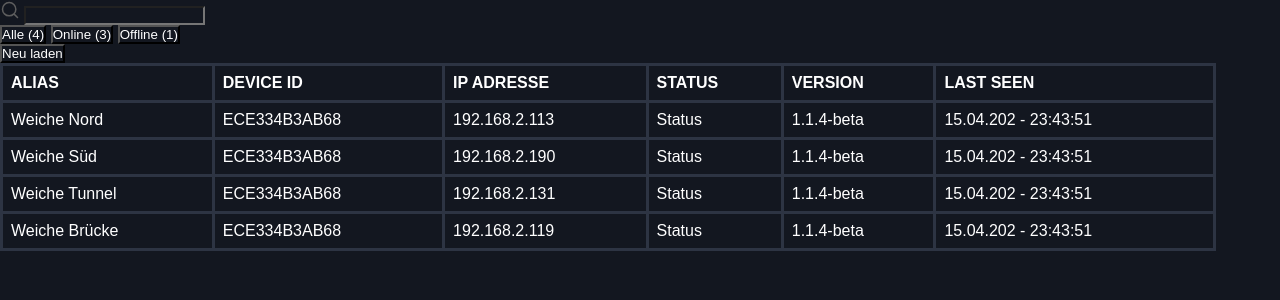
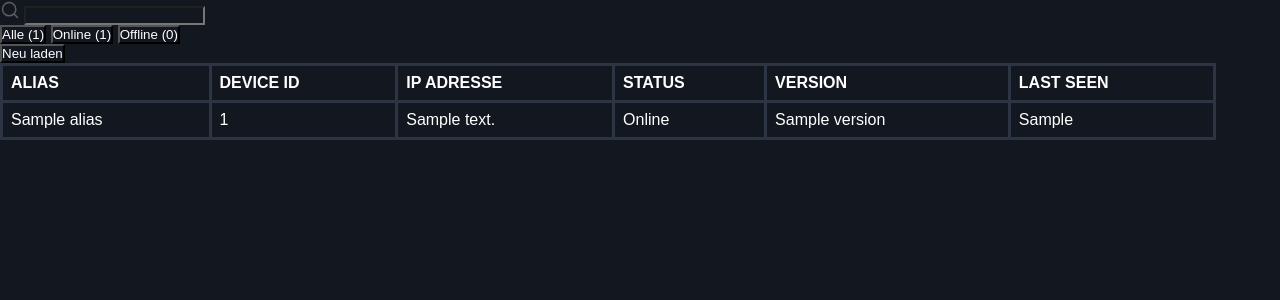
Before and after one commit to Gohst101/IoT-Railstation, a Node server app: template views/private/device_overview.ejs in a window 1280 px wide. Shown: the part 65-365 px from the top of the page. Run offline with Node 20, Linux system fonts and the light colour scheme; the template is opened without the code that fills it: most values are stand-ins (such as "Sample title", 1, 10 or a date in 2020).

Commit message:
Implement device loading from JSON storage and update device overview display
Co-authored-by: Copilot <copilot@github.com>

```diff
--- a/views/private/device_overview.ejs
+++ b/views/private/device_overview.ejs
@@ -12,6 +12,10 @@
     <%- include('../partials/overlay') %>
     <%- include('../partials/blur') %>
 
+    <% const totalDevices = devices ? devices.length : 0; %>
+    <% const onlineDevices = devices ? devices.filter(device => device.online).length : 0; %>
+    <% const offlineDevices = Math.max(totalDevices - onlineDevices, 0); %>
+
     <main>
         <div class="action-bar-container">
             <div class="search-bar">
@@ -19,9 +23,9 @@
                 <input id="search-query" type="text">
             </div>
             <div class="filter">
-                <button class="active">Alle (4)</button>
-                <button>Online (3)</button>
-                <button>Offline (1)</button>
+                <button class="active">Alle (<%= totalDevices %>)</button>
+                <button>Online (<%= onlineDevices %>)</button>
+                <button>Offline (<%= offlineDevices %>)</button>
             </div>
             <div class="refresh">
                 <button>Neu laden</button>
@@ -29,6 +33,7 @@
         </div>
 
         <table class="device_container">
+            <thead>
                 <tr>
                     <th>ALIAS</th>
                     <th>DEVICE ID</th>
@@ -37,38 +42,25 @@
                     <th>VERSION</th>
                     <th>LAST SEEN</th>
                 </tr>
+            </thead>
+            <tbody>
+                <% if (devices && devices.length > 0) { %>
+                    <% devices.forEach(device => { %>
                         <tr>
-                <td>Weiche Nord</td>
-                <td>ECE334B3AB68</td>
-                <td>192.168.2.113</td>
-                <td>Status</td>
-                <td>1.1.4-beta</td>
-                <td>15.04.202 - 23:43:51</td>
+                            <td><%= device.alias || 'Unknown device' %></td>
+                            <td><%= device.device_id || '-' %></td>
+                            <td><%= device.ip_address || '-' %></td>
+                            <td><%= device.online ? 'Online' : 'Offline' %></td>
+                            <td><%= device.version || '-' %></td>
+                            <td><%= device.last_seen || '-' %></td>
                         </tr>
+                    <% }) %>
+                <% } else { %>
                     <tr>
-                <td>Weiche Süd</td>
-                <td>ECE334B3AB68</td>
-                <td>192.168.2.190</td>
-                <td>Status</td>
-                <td>1.1.4-beta</td>
-                <td>15.04.202 - 23:43:51</td>
+                        <td colspan="6">Keine Geräte gefunden.</td>
                     </tr>
-            <tr>
-                <td>Weiche Tunnel</td>
-                <td>ECE334B3AB68</td>
-                <td>192.168.2.131</td>
-                <td>Status</td>
-                <td>1.1.4-beta</td>
-                <td>15.04.202 - 23:43:51</td>
-            </tr>
-            <tr>
-                <td>Weiche Brücke</td>
-                <td>ECE334B3AB68</td>
-                <td>192.168.2.119</td>
-                <td>Status</td>
-                <td>1.1.4-beta</td>
-                <td>15.04.202 - 23:43:51</td>
-            </tr>
+                <% } %>
+            </tbody>
         </table>
     </main>
 
```
Also changed, not shown: routes/private.js (+23 -4 lines). Lines whose indentation alone changed are shown as unchanged.
